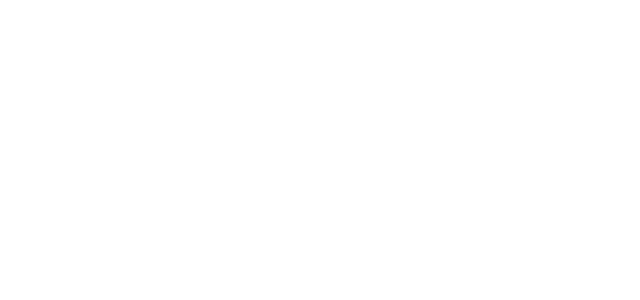
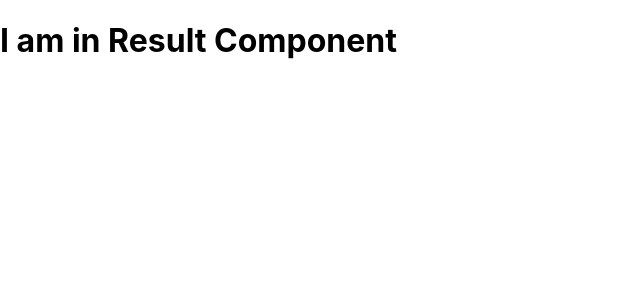
Before and after one commit to Kionling/Shoppr, a React (Create React App) app in the folder client/: page /result in a window 1280 px wide. Shown: the top 300 px of the page, without its empty margins (0-640 px from the left). Built offline with nearby package versions, Linux system fonts and the light colour scheme.

Commit message:
added routes for client side pages

```diff
--- a/client/src/App.js
+++ b/client/src/App.js
@@ -2,6 +2,9 @@
 import { BrowserRouter as Router, Route, Switch } from "react-router-dom";
 import Nav from "./components/Nav/Nav";
 import Home from "./pages/Home/Home";
+import About from "./pages/About/About";
+import Search from "./pages/Search/Search";
+import Result from "./pages/Result/Result";
 import logo from './logo.svg';
 import './App.css';
 
@@ -12,6 +15,10 @@
           <Nav />
           <Switch>
             <Route exact path="/" component={Home} />
+            <Route exact path="/home" component={Home} />
+            <Route exact path="/about" component={About} />
+            <Route exact path="/search" component={Search} />
+            <Route exact path="/result" component={Result} />
             {/* <Route component={NoMatch} /> */}
           </Switch>
       </div>
--- /dev/null
+++ b/client/src/pages/About/About.js
@@ -0,0 +1,11 @@
+import React from 'react';
+
+function About(){
+    return (
+        <div>
+            <h1>I am in About Component</h1>
+        </div>
+    );
+}
+
+export default About;
--- /dev/null
+++ b/client/src/pages/Result/Result.js
@@ -0,0 +1,11 @@
+import React from 'react';
+
+function Result(){
+    return (
+        <div>
+            <h1>I am in Result Component</h1>
+        </div>
+    );
+}
+
+export default Result;
--- /dev/null
+++ b/client/src/pages/Search/Search.js
@@ -0,0 +1,11 @@
+import React from 'react';
+
+function Search(){
+    return (
+        <div>
+            <h1>I am in Search Component</h1>
+        </div>
+    );
+}
+
+export default Search;
```
